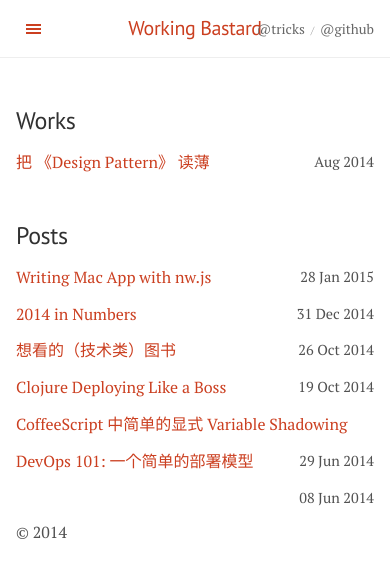
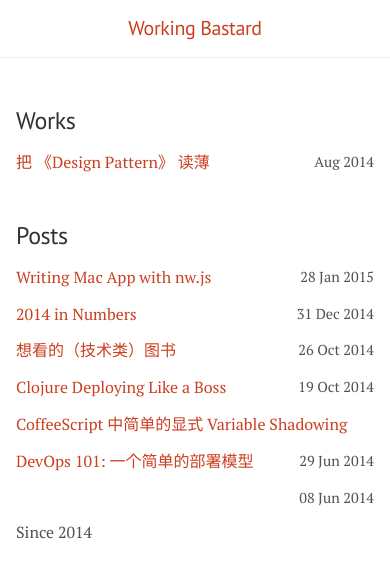
Before and after one commit to bcho/youknowmymind, a Jekyll site: the page built from index.html, in a window 390 px wide. Shown: the top 578 px of the page. Built offline with Jekyll 4.4.1, drawn with Linux system fonts in a browser that asks for light colours; Markdown is read by kramdown in place of the engine named in the settings; the list of posts is cut into pages by our own code.

Commit message:
Some css trick for mobile.
I think this may help me to write 😚

```diff
--- a/_layouts/default.html
+++ b/_layouts/default.html
@@ -20,7 +20,7 @@
       <div class="container content">
         {{ content }}
         <div class="block">
-          <p>&copy; 2014</p>
+          <p>Since 2014</p>
         </div>
       </div>
     </div>
--- a/public/css/lanyon.css
+++ b/public/css/lanyon.css
@@ -130,6 +130,11 @@ h1, h2, h3, h4, h5, h6 {
  */
 
 .sidebar-nav {
+  display: none;
+}
+@media (min-width: 56rem) {
+  .sidebar-nav {
+    display: block;
     position: fixed;
     top:  1rem;
     left: 1rem;
@@ -140,6 +145,7 @@ h1, h2, h3, h4, h5, h6 {
     background-color: #fff;
     border-radius: 4px;
     cursor: pointer;
+  }
 }
 
 .sidebar-nav:before {
@@ -161,12 +167,19 @@ h1, h2, h3, h4, h5, h6 {
  */
 
 .nav {
+  display: none;
+}
+
+@media (min-width: 56rem) {
+  .nav {
+    display: block;
     position: absolute;
     top: 1rem;
     right: 1rem;
     display: block;
     font-size: .85rem;
     line-height: 1.65rem;
+  }
 }
 
 .nav a,
```
Lines whose indentation alone changed are shown as unchanged.
